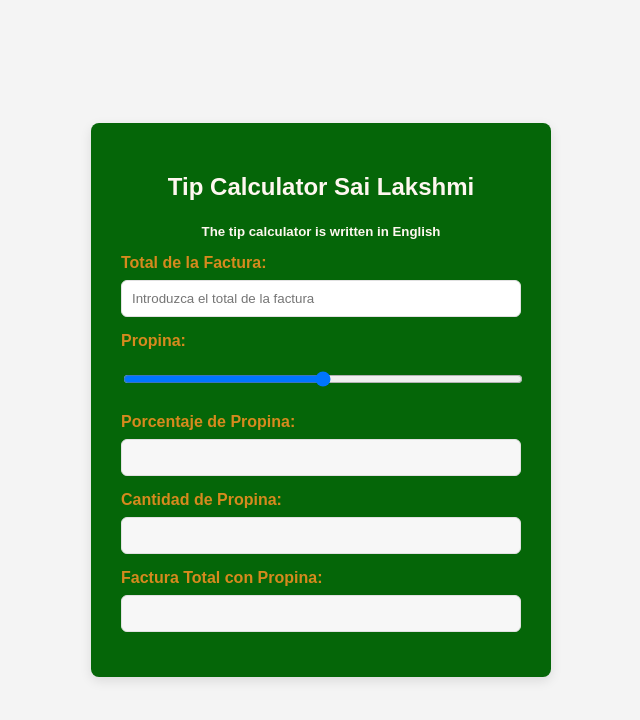
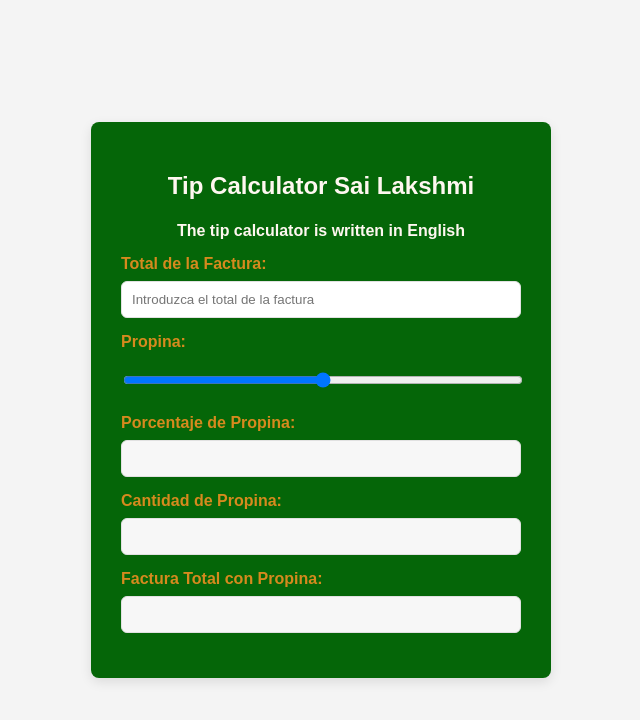
Before and after one commit to sailakshmi98/ITMD541_Lab_3, a plain HTML site: page index.html in a window 1280 px wide. Shown: the whole page, without its empty margins (319-959 px from the left). Drawn offline with Linux system fonts and the light colour scheme.

Commit message:
Update index.html

```diff
--- a/index.html
+++ b/index.html
@@ -10,7 +10,7 @@
     <div class="calculator">
 
         <h2>Tip Calculator Sai Lakshmi</h2>
-        <h5>The tip calculator is written in English</h5>
+        <h4>The tip calculator is written in English</h4>
 
         <form id="tipForm">
             <label for="billTotal">Total de la Factura:</label>
```
